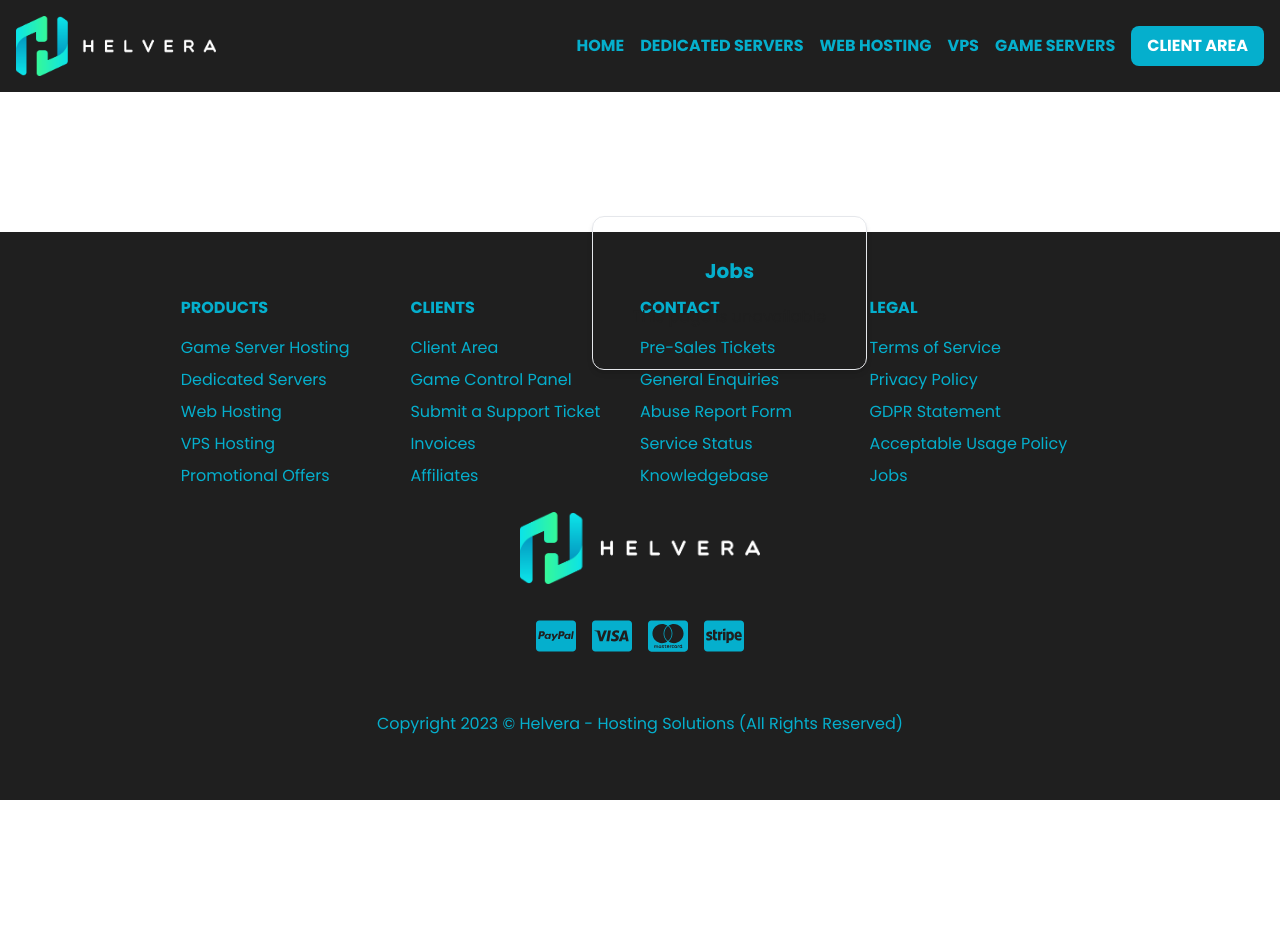
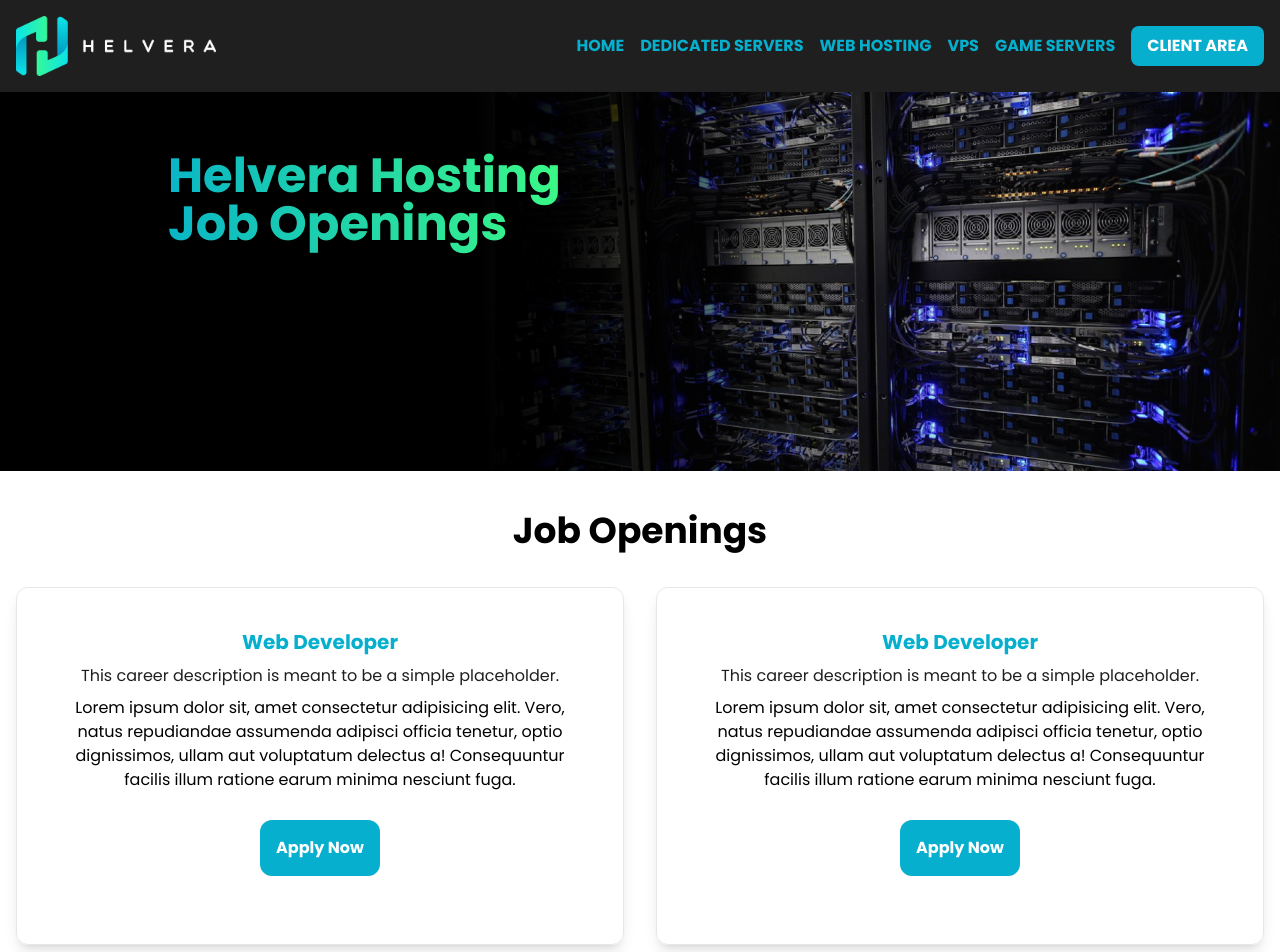
Before and after one commit to jrmichell/helvera, a Next.js app: page /jobs in a window 1280 px wide. Shown: the top 952 px of the page. Before the commit the page ends 800 px from the top, so only its background shows below. Built offline with nearby package versions, Linux system fonts and the light colour scheme.

Commit message:
Created initial layout for jobs page

```diff
--- a/app/components/JobCard.tsx
+++ b/app/components/JobCard.tsx
@@ -7,10 +7,14 @@ interface JobCardProps {
 
 const JobCard: React.FC<JobCardProps> = ({ job, description, children }) => {
   return (
-    <div className="flex justify-center items-center border shadow-lg">
-      <h3>{job}</h3>
-      <p>{description}</p>
-      {children}
+    <div className="flex justify-center items-center">
+      <div className="border shadow-lg rounded-xl p-10 m-4">
+        <h3 className="font-bold text-primary text-center text-xl">{job}</h3>
+        <p className="text-dark text-md mt-2 text-center">{description}</p>
+        <div className="mt-2">{children}</div>
+      </div>
     </div>
   );
 };
+
+export default JobCard;
--- a/app/jobs/page.tsx
+++ b/app/jobs/page.tsx
@@ -1,10 +1,56 @@
-import Card from "../components/Card";
+import Link from "next/link";
+import Image from "next/image";
+import JobCard from "../components/JobCard";
+import Button from "../components/Button";
+import Hero from "../../public/images/hero.png";
 
 export default function Jobs() {
   return (
-    <div className="absolute top-[25%] left-[45%]">
-      {/* Coming Soon */}
-      <Card title="Jobs" content="This page is unavailable" />
+    <div>
+      {/* Hero */}
+      <section>
+        <div className="left-[10%] text-md xs:text-lg sm:text-xl md:text-2xl lg:text-3xl xl:text-5xl absolute max-w-[50%] top-24 sm:top-28 bg-gradient-to-r from-primary to-secondary bg-clip-text font-bold text-transparent p-4 md:p-10">
+          <h1>Helvera Hosting</h1>
+          <h1>Job Openings</h1>
+        </div>
+        <Image src={Hero} alt="Hero Image" className="w-full" />
+      </section>
+      {/* Job Openings Section */}
+      <h1 className="font-bold text-center text-4xl mt-10 mb-5">
+        Job Openings
+      </h1>
+      <section>
+        <div className="flex justify-center items-center">
+          <JobCard
+            job="Web Developer"
+            description="This career description is meant to be a simple placeholder."
+          >
+            <p className="text-center">
+              Lorem ipsum dolor sit, amet consectetur adipisicing elit. Vero,
+              natus repudiandae assumenda adipisci officia tenetur, optio
+              dignissimos, ullam aut voluptatum delectus a! Consequuntur facilis
+              illum ratione earum minima nesciunt fuga.
+            </p>
+            <div className="flex justify-center items-center m-2">
+              <Button content="Apply Now" />
+            </div>
+          </JobCard>
+          <JobCard
+            job="Web Developer"
+            description="This career description is meant to be a simple placeholder."
+          >
+            <p className="text-center">
+              Lorem ipsum dolor sit, amet consectetur adipisicing elit. Vero,
+              natus repudiandae assumenda adipisci officia tenetur, optio
+              dignissimos, ullam aut voluptatum delectus a! Consequuntur facilis
+              illum ratione earum minima nesciunt fuga.
+            </p>
+            <div className="flex justify-center items-center m-2">
+              <Button content="Apply Now" />
+            </div>
+          </JobCard>
+        </div>
+      </section>
     </div>
   );
 }
```
